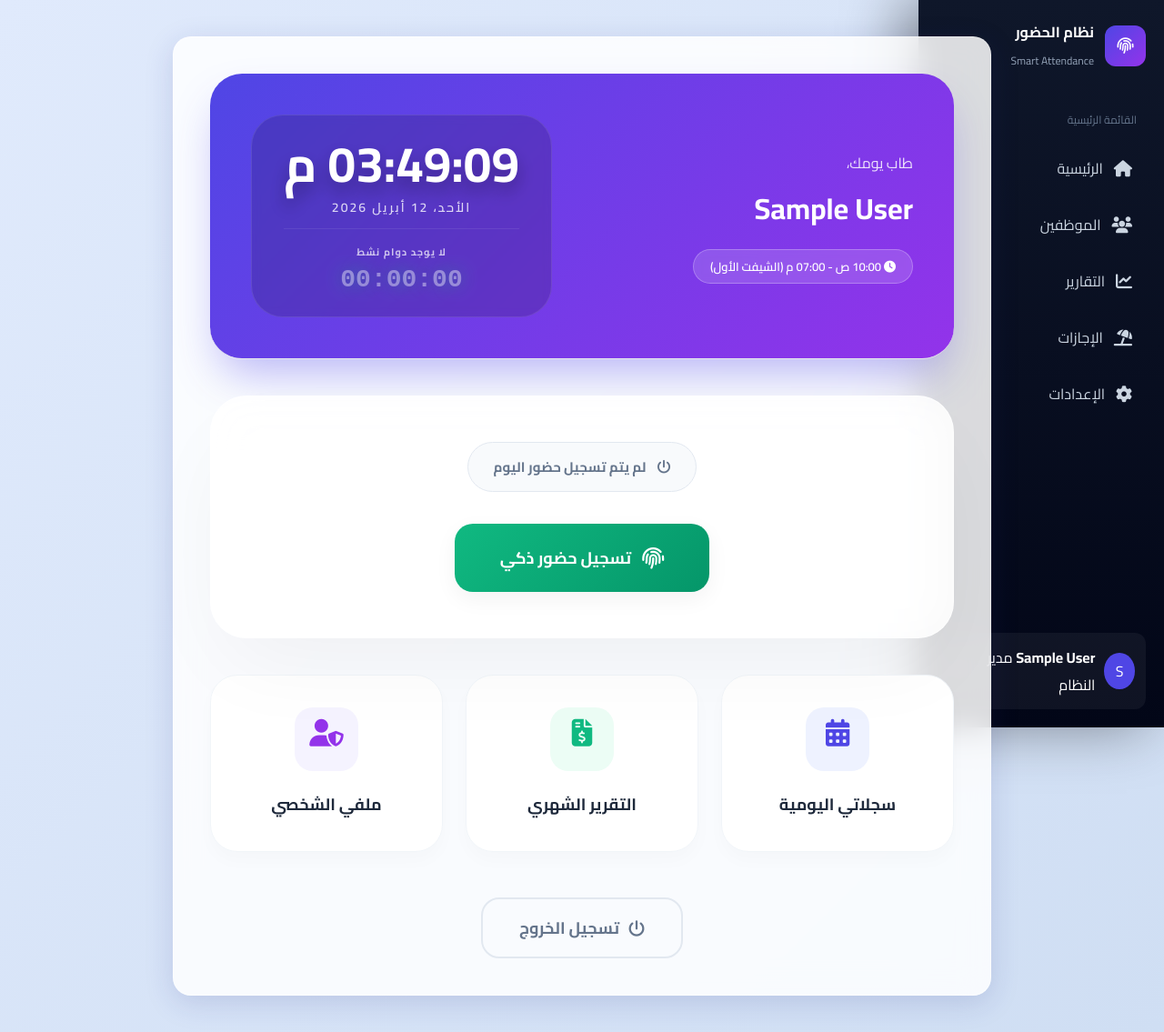
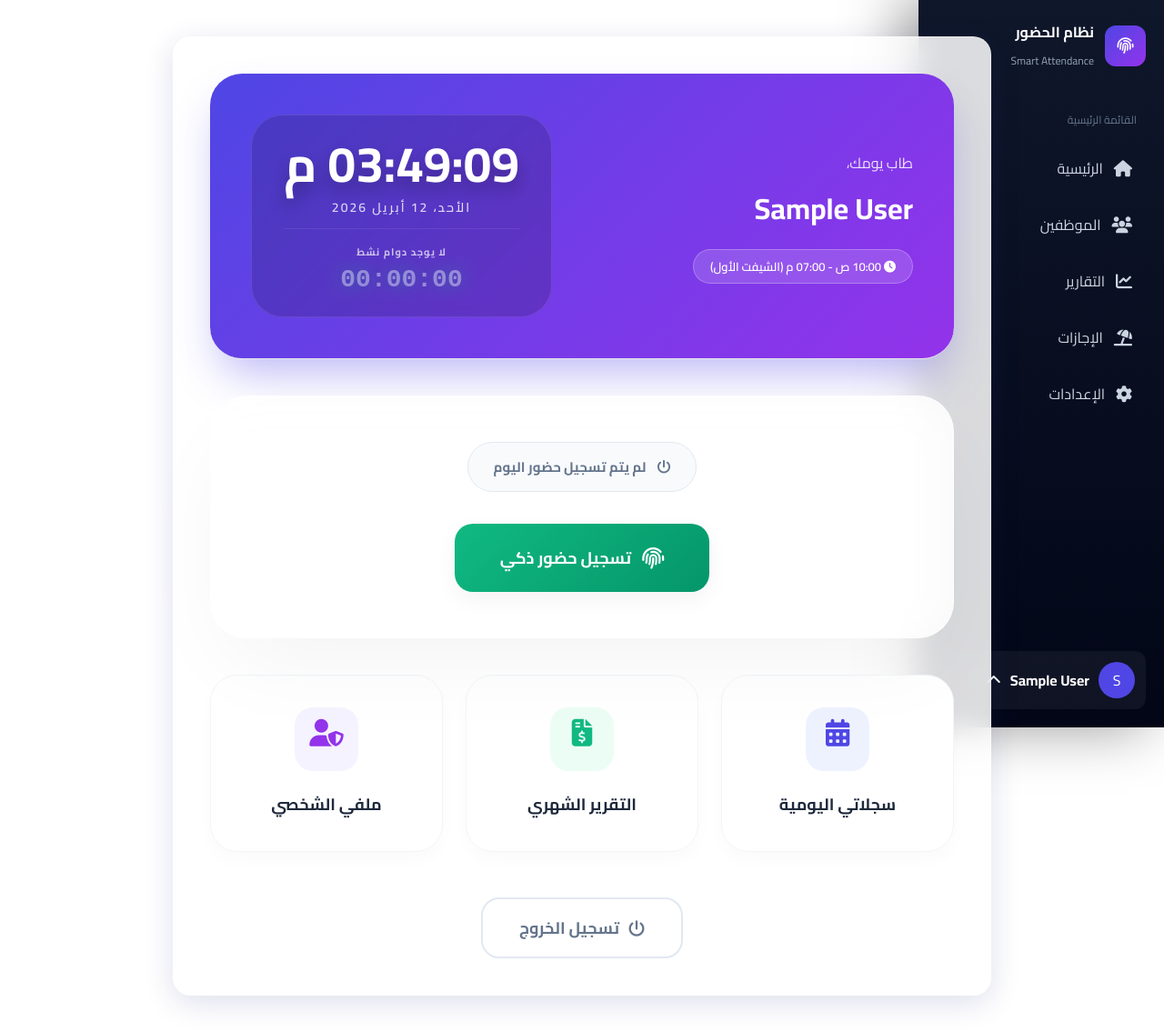
Before and after one commit to AhmedSala51998/attendance_system_finger_print, a PHP site: page /dashboard in a window 1280 px wide. Shown: the whole page at 91% size. Run offline with PHP 8.4, Linux system fonts and the light colour scheme; the visitor is signed in with stand-in values (Sample User, id 1); data that the repository does not hold is empty; some libraries are stand-ins or nearby versions.

Commit message:
dfgdfgdf

```diff
--- a/assets/style.css
+++ b/assets/style.css
@@ -18,17 +18,6 @@
     margin: 0;
     padding: 0;
     font-family: 'Cairo', sans-serif;
-}
-
-body {
-    background: linear-gradient(135deg, #e0eafc 0%, #cfdef3 100%);
-    min-height: 100vh;
-    position: relative;
-    overflow-x: hidden;
-    color: var(--dark);
-
-    /* ❌ امسح دول */
-    display: block;
 }
 
 /* Background animated CSS shapes */
--- a/layout/sidebar.php
+++ b/layout/sidebar.php
@@ -127,7 +127,7 @@ $current = basename($_SERVER['REQUEST_URI']);
         </div>
         <div class="user-info">
             <strong><?php echo $_SESSION['employee_name']; ?></strong>
-            <span><?php echo $_SESSION['role'] == 'admin' ? 'مدير النظام' : 'موظف'; ?></span>
+            <span><?php echo $_SESSION['role'] == 'admin' ? '' : 'موظف'; ?></span>
         </div>
         <i class="fas fa-chevron-up"></i>
     </div>
```
